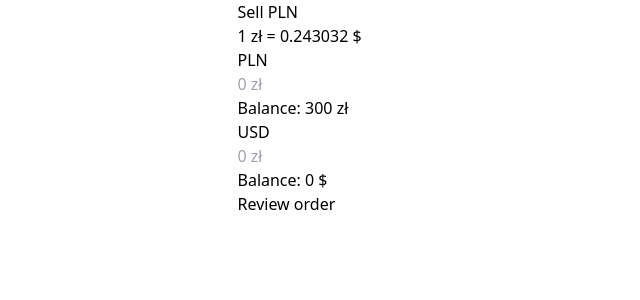
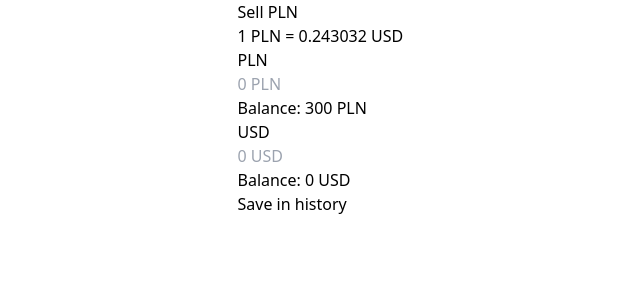
Before and after one commit to gkk-dev-ops/exchange-calculator, a React (Vite) app: page / in a window 1280 px wide. Shown: the top 300 px of the page, without its empty margins (287-927 px from the left). Built offline with nearby package versions, Linux system fonts and the light colour scheme.

Commit message:
Split app into components

```diff
--- a/src/App.tsx
+++ b/src/App.tsx
@@ -1,32 +1,16 @@
+import Header from './components/Header';
+import SaveHistoryButton from './components/SaveHistoryButton';
+import CurrencyTiles from './components/CurrencyTiles';
+
 function App() {
+  const currency1 = "PLN";
+  const currency2 = "USD";
   return (
     <>
-      <div className="w-72 flex flex-col gap-4 mt-8">
-        <div className="flex flex-col gap-1">
-          <h1 className="text-2xl font-semibold">Sell PLN</h1>
-          <p className="text-blue-700 text-xs">1 zł = 0.243032 $</p>
-        </div>
-        <div className="w-72 rounded-xl bg-slate-200 p-4">
-          <div className="flex flex-row justify-between items-center">
-              <p className="ml-2">PLN</p>
-              <input className="w-32 bg-slate-200 text-right focus:outline-none p-2" type="number" placeholder="0 zł" />
-          </div>
-          <div>
-            <p className="ml-2 text-xs text-slate-500">Balance: 300 zł</p>
-          </div>
-        </div>
-        <div className="w-72 rounded-xl bg-slate-200 p-4">
-          <div className="flex flex-row justify-between items-center">
-              <p className="ml-2">USD</p>
-              <input className="w-32 bg-slate-200 text-right focus:outline-none p-2" type="number" placeholder="0 zł" />
-          </div>
-          <div>
-            <p className="ml-2 text-xs text-slate-500">Balance: 0 $</p>
-          </div>
-        </div>
-        <div>
-          <button className="bg-blue-700 p-3 rounded-2xl text-slate-200 w-full">Review order</button>
-        </div>
+      <div className="mt-16 flex w-72 flex-col gap-4">
+      <Header currency1={currency1} currency2={currency2}/>
+      <CurrencyTiles currency1={currency1} currency2={currency2}/>
+      <SaveHistoryButton />
       </div>
     </>
   );
--- /dev/null
+++ b/src/components/CurrencyTiles.tsx
@@ -0,0 +1,66 @@
+import { useState } from "react";
+
+type CurrencyTilesProps = {
+    // TODO: currencies are not any strings, they have to adhere to ISO 4217
+    currency1: string;
+    currency2: string;
+};
+
+const CurrencyTiles: React.FC<CurrencyTilesProps> = ({ currency1, currency2 }) => {
+
+    function handleCurrency1Input(event: React.ChangeEvent<HTMLInputElement>) {
+        const value = event.target.value;
+        setcurrency1Input(value === '' ? null : Number(value));
+      }
+
+      function handleCurrency2Input(event: React.ChangeEvent<HTMLInputElement>) {
+        const value = event.target.value;
+        setcurrency2Input(value === '' ? null : Number(value));
+        }
+
+    const [currency1Input, setcurrency1Input] = useState<number | null>(null);
+    const [currency2Input, setcurrency2Input] = useState<number | null>(null);
+
+    return (
+    <>
+    <div className="w-72 rounded-xl bg-slate-200 p-4">
+    <div className="flex flex-row items-center justify-between">
+      <p className="ml-2">{currency1}</p>
+      <input
+        className="w-32 bg-slate-200 p-2 text-right focus:outline-none"
+        type="number"
+        value={currency1Input ?? ''}
+        onChange={handleCurrency1Input}
+        placeholder={`0 ${currency1}`}
+      />
+      {currency1Input && <p>{currency1}</p>}
+    </div>
+    <div>
+      <p className="ml-2 text-xs text-slate-500">
+        Balance: 300 {currency1}
+      </p>
+    </div>
+  </div>
+  <div className="w-72 rounded-xl bg-slate-200 p-4">
+    <div className="flex flex-row items-center justify-between">
+      <p className="ml-2">{currency2}</p>
+      <input
+        className="w-32 bg-slate-200 p-2 text-right focus:outline-none"
+        type="number"
+        value={currency2Input ?? ''}
+        onChange={handleCurrency2Input}
+        placeholder={`0 ${currency2}`}
+      />
+      {currency2Input && <p>{currency2}</p>}
+    </div>
+    <div>
+      <p className="ml-2 text-xs text-slate-500">
+        Balance: 0 {currency2}
+      </p>
+    </div>
+  </div>
+  </>
+  )
+}
+
+export default CurrencyTiles;
--- /dev/null
+++ b/src/components/Header.tsx
@@ -0,0 +1,18 @@
+type HeaderProps = {
+    // TODO: currencies are not any strings, they have to adhere to ISO 4217
+    currency1: string;
+    currency2: string;
+};
+
+const Header: React.FC<HeaderProps> = ({ currency1, currency2 }) => {
+  return (
+    <div className="flex flex-col gap-1">
+      <h1 className="text-2xl font-semibold">Sell {currency1}</h1>
+      <p className="text-xs text-blue-700">
+        1 {currency1} = 0.243032 {currency2}
+      </p>
+    </div>
+  );
+};
+
+export default Header;
--- /dev/null
+++ b/src/components/SaveHistoryButton.tsx
@@ -0,0 +1,9 @@
+export default function SaveHistoryButton() {
+  return (
+    <div>
+    <button className="w-full rounded-2xl bg-blue-700 p-3 text-slate-200">
+    Save in history
+    </button>
+  </div>
+  )
+}
```
Also changed, not shown: 1 other file (tests, documents, lock files or other folders).
